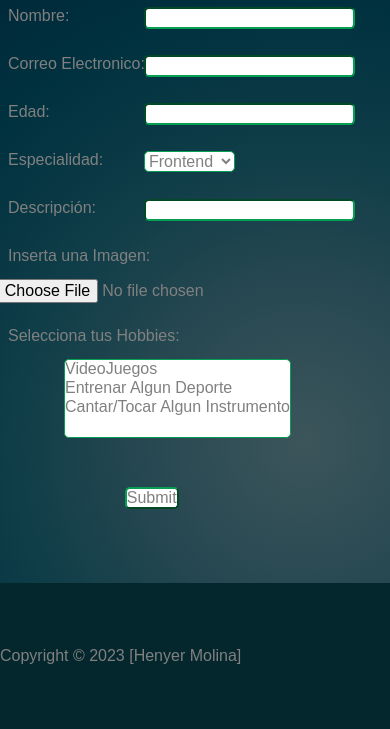
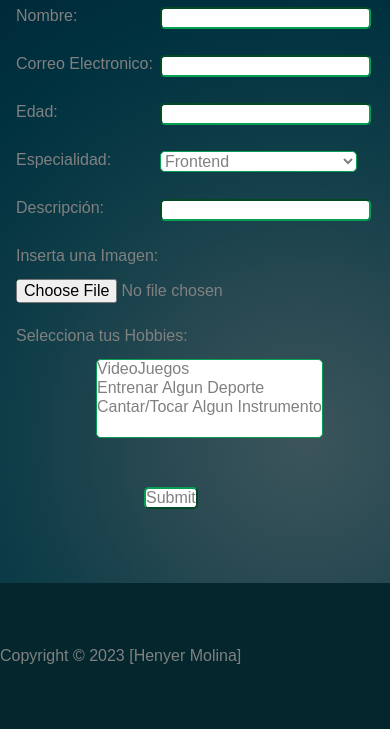
Before and after one commit to Gozardd/FormularioPrueba, a plain HTML site: page index.html in a window 390 px wide. Shown: the part 153-882 px from the top of the page. Drawn offline with Linux system fonts and the light colour scheme.

Commit message:
retoques

```diff
--- a/estilos.css
+++ b/estilos.css
@@ -9,6 +9,7 @@ a{
 }
 nav a:hover{
     color: #13ef81;
+    transform: scale(110%);
 }
 
 header, .formulario {
@@ -88,12 +89,12 @@ footer{
     border-color: #069e52;
     border-radius: .3em;
     color: #808080;
-    transition: all 1s;
+    transition: all .5s;
 }
 
 .nombrei:hover{
     background:  #00313f;
-    height: 2em;
+    transform: scale(110%);
 }
 
 .correot{
@@ -110,11 +111,11 @@ footer{
     border-color: #069e52;
     border-radius: .3em;
     color: #808080;
-    transition: all 1s;
+    transition: all .5s;
 }
 
 .correoi:hover{
-    height: 2em;
+    transform: scale(110%);
     background:  #00313f;
 }
 
@@ -132,12 +133,12 @@ footer{
     border-color: #069e52;
     border-radius: .3em;
     color: #808080;
-    transition: all 1s;
+    transition: all .5s;
 }
 
 .edadi:hover{
     background:  #00313f;
-    height: 2em;
+    transform: scale(110%);
 }
 
 .especialidadt{
@@ -150,18 +151,19 @@ footer{
 .especialidadi{
     position: absolute;
     top: 12em;
-    left: 52em;
+    left: 49em;
     border-color: #069e52;
     background: white;
     color: #808080;
     border-radius: .3em;
     color: #808080;
-    transition: all 1s;
+    width: 12.3em;
+    transition: all .5s;
 }
 
 .especialidadi:hover{
     background:  #00313f;
-    height: 2em;
+    transform: scale(110%);
 }
 
 .descripciont{
@@ -178,12 +180,12 @@ footer{
     border-color: #069e52;
     border-radius: .3em;
     color: #808080;
-    transition: all 1s;
+    transition: all .5s;
 }
 
 .descripcioni:hover{
     background:  #00313f;
-    height: 2em;
+    transform: scale(110%);
 }
 
 .insertat{
@@ -218,12 +220,12 @@ footer{
     color: #808080;
     border-radius: .3em;
     color: #808080;
-    transition: all 1s;
+    transition: all .5s;
 }
 
 .hobbiesi:hover{
     background:  #00313f;
-    height: 6em;
+    transform: scale(110%);
 }
 
 .enviar{
@@ -234,7 +236,7 @@ footer{
     background: white;
     color: #808080;
     border-radius: .3em;
-    transition: all 1s;
+    transition: all .5s;
 }
 
 .enviar:hover{
@@ -302,20 +304,20 @@ footer{
     .titulo{
         position: absolute;
         top: 2.5em;
-        left: 3em;
+        left: 3.5em;
     }
 
     .nombret{
         position: absolute;
         top: 10em;
-        left: .5em;
+        left: 1em;
         color: #808080;
     }
 
     .nombrei{
         position: absolute;
         top: 10em;
-        left: 9em;
+        left: 10em;
         border-color: #069e52;
         border-radius: .3em;
         color: #808080;
@@ -324,14 +326,14 @@ footer{
     .correot{
         position: absolute;
         top: 13em;
-        left: .5em;
+        left: 1em;
         color: #808080;
     }
 
     .correoi{
         position: absolute;
         top: 13em;
-        left: 9em;
+        left: 10em;
         border-color: #069e52;
         border-radius: .3em;
         color: #808080;
@@ -340,14 +342,14 @@ footer{
     .edadt{
         position: absolute;
         top: 16em;
-        left: .5em;
+        left: 1em;
         color: #808080;
     }
 
     .edadi{
         position: absolute;
         top: 16em;
-        left: 9em;
+        left: 10em;
         border-color: #069e52;
         border-radius: .3em;
         color: #808080;
@@ -356,14 +358,14 @@ footer{
     .especialidadt{
         position: absolute;
         top: 19em;
-        left: .5em;
+        left: 1em;
         color: #808080;
     }
 
     .especialidadi{
         position: absolute;
         top: 19em;
-        left: 9em;
+        left: 10em;
         border-color: #069e52;
         background: white;
         color: #808080;
@@ -374,14 +376,14 @@ footer{
     .descripciont{
         position: absolute;
         top: 22em;
-        left: .5em;
+        left: 1em;
         color: #808080;
     }
 
     .descripcioni{
         position: absolute;
         top: 22em;
-        left: 9em;
+        left: 10em;
         border-color: #069e52;
         border-radius: .3em;
         color: #808080;
@@ -390,14 +392,14 @@ footer{
     .insertat{
         position: absolute;
         top:25em;
-        left: .5em;
+        left: 1em;
         color: #808080;
     }
 
     .insertai{
         position: absolute;
         top:27em;
-        left: -.2em;
+        left: 1em;
         border-color: #069e52;
         color: #808080;
         border-radius: .3em;
@@ -407,14 +409,14 @@ footer{
     .hobbiest{
         position: absolute;
         top:30em;
-        left: .5em;
+        left: 1em;
         color: #808080;
     }
 
     .hobbiesi{
         position: absolute;
         top:32em;
-        left: 4em;
+        left: 6em;
         border-color: #069e52;
         color: #808080;
         border-radius: .3em;
@@ -424,7 +426,7 @@ footer{
     .enviar{
         position: absolute;
         top: 40em;
-        left: 7.8em;
+        left: 9em;
         border-color: #069e52;
         background: white;
         color: #808080;
```
